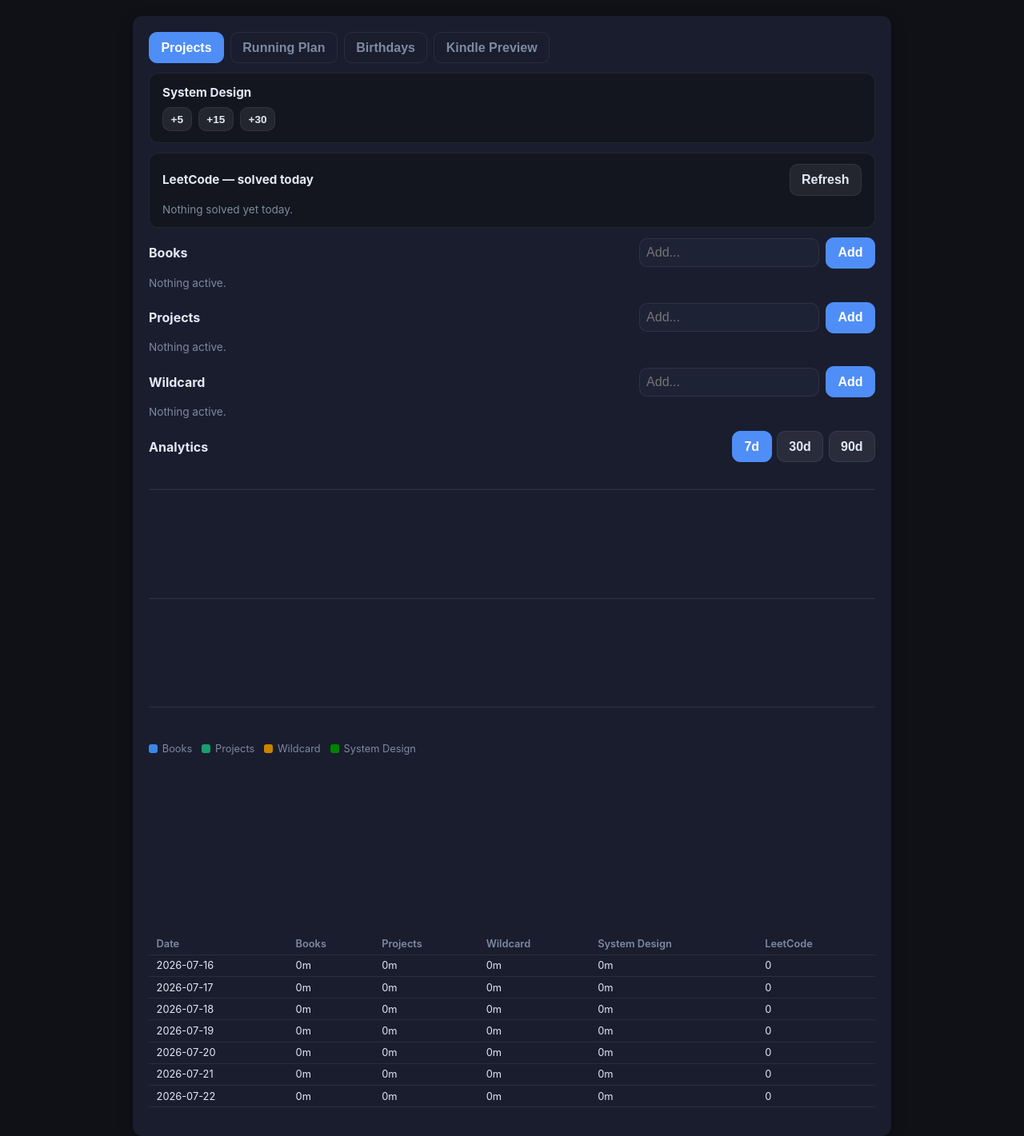
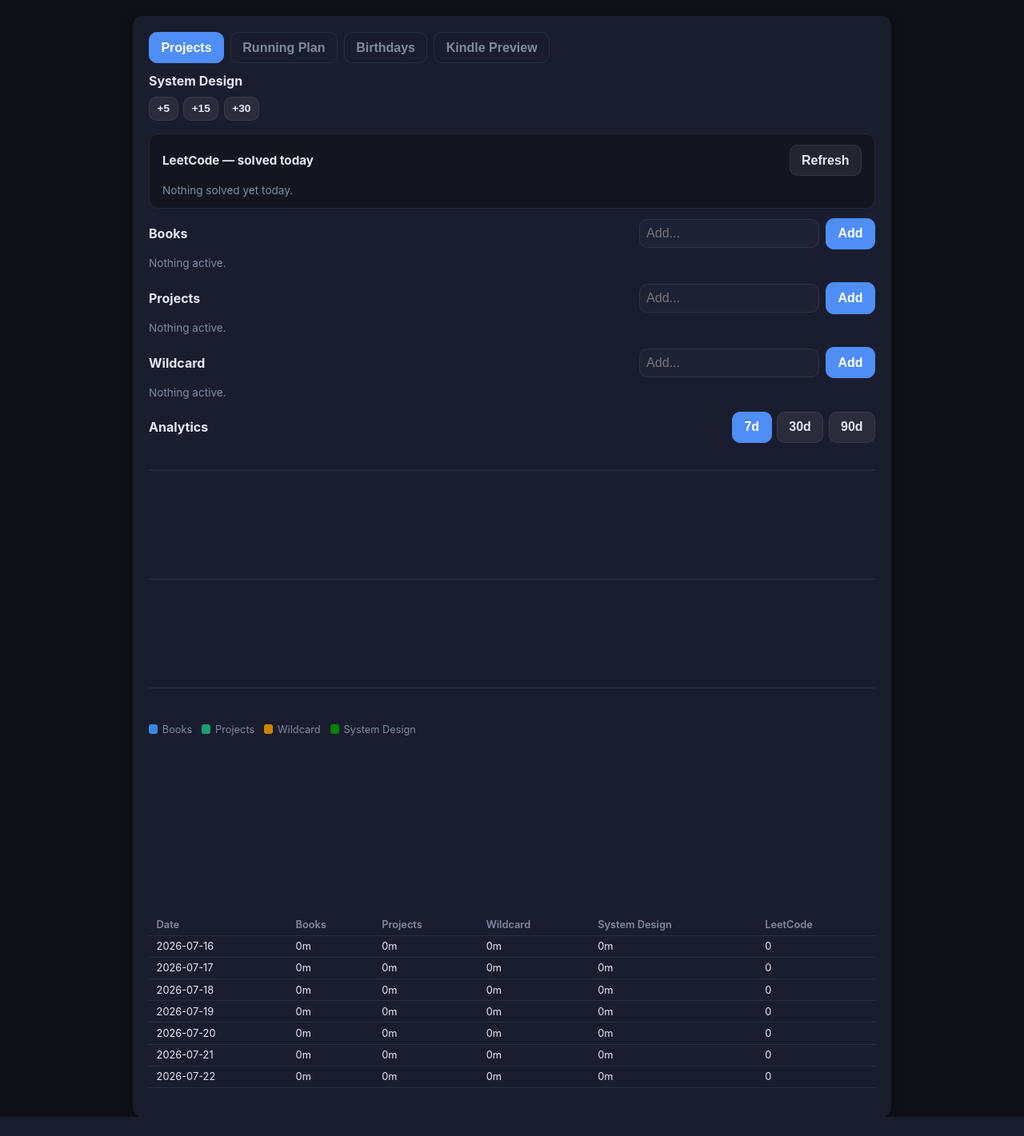
Before and after one commit to abbykatz23/kindle, a Flask app: page /?tab=running in a window 1280 px wide, after a click on "Projects". Shown: the part 25-1446 px from the top of the page at 80% size. After the commit the page ends 1422 px from the top, so only its background shows below. Run offline with Flask 3, Linux system fonts and the light colour scheme.

Commit message:
Resize dashboard running section, match System Design section styling

```diff
--- a/web/static/css/style.css
+++ b/web/static/css/style.css
@@ -426,14 +426,10 @@ button, input[type=text] { font-size: 16px }
   --iprep-series-4: #008300; /* System Design */
 }
 
-.prep-fixed-row { display: flex; flex-wrap: wrap; gap: .75rem; margin-bottom: .75rem }
-.prep-fixed-row .prep-card { flex: 1 1 240px }
-
 .prep-card {
   background: var(--card-sunken); border: 1px solid var(--border); border-radius: 12px;
   padding: .85rem 1rem; display: flex; flex-direction: column; gap: .6rem; margin-bottom: .75rem;
 }
-.prep-fixed-row .prep-card { margin-bottom: 0 }
 .prep-card__header { display: flex; align-items: center; justify-content: space-between; gap: .5rem }
 .prep-card__title { font-weight: 700; font-size: .95rem }
 .prep-card__today { font-size: .8rem; color: var(--muted); font-weight: 600 }
--- a/web/templates/index.html
+++ b/web/templates/index.html
@@ -30,21 +30,19 @@
         <section id="interview" class="tab-content" aria-hidden="{% if default_tab == 'interview' %}false{% else %}true{% endif %}">
 
             {# Fixed categories: System Design #}
-            <div class="prep-fixed-row">
             {% for category in fixed_categories %}
-                <div class="prep-card">
-                    <div class="prep-card__header">
-                        <span class="prep-card__title">{{ category_labels[category] }}</span>
-                        <span class="prep-card__today" data-today-total data-category="{{ category }}">{% if fixed_totals.get(category, 0) > 0 %}{{ fixed_totals.get(category, 0) }}m today{% endif %}</span>
+            <div class="prep-section">
+                <div class="prep-section__header">
+                    <h3>{{ category_labels[category] }}</h3>
+                    <span class="prep-item-today" data-today-total data-category="{{ category }}">{% if fixed_totals.get(category, 0) > 0 %}{{ fixed_totals.get(category, 0) }}m today{% endif %}</span>
                 </div>
-                    <div class="prep-card__actions">
+                <div class="prep-item-actions">
                     <button type="button" class="btn log-time-btn" data-category="{{ category }}" data-minutes="5">+5</button>
                     <button type="button" class="btn log-time-btn" data-category="{{ category }}" data-minutes="15">+15</button>
                     <button type="button" class="btn log-time-btn" data-category="{{ category }}" data-minutes="30">+30</button>
                 </div>
             </div>
             {% endfor %}
-            </div>
 
             {# LeetCode solved today #}
             <div class="prep-card prep-card--leetcode">
```
Also changed, not shown: dashboard/render.py (+12 -8 lines). Lines whose indentation alone changed are shown as unchanged.
